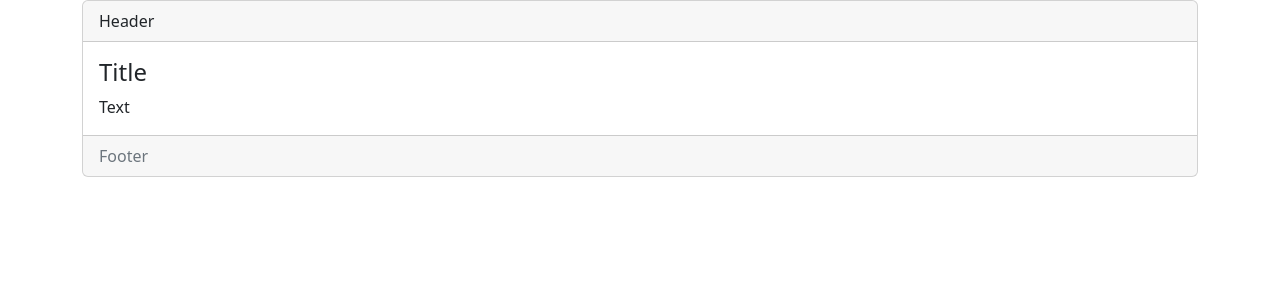
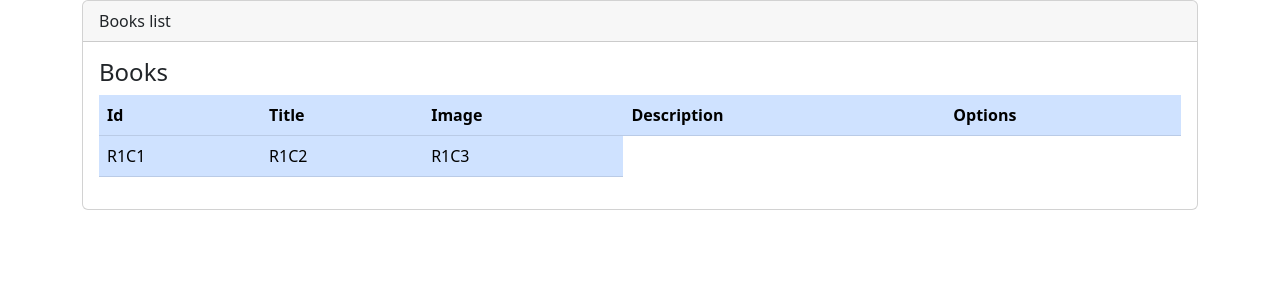
Before and after one commit to jpromanonet/djangoCrud, a Django app: page / in a window 1280 px wide. Shown: the part 56-356 px from the top of the page. Run offline with Django 4.2, Linux system fonts and the light colour scheme.

Commit message:
Index books section

```diff
--- a/sistema/libreria/templates/books/index.html
+++ b/sistema/libreria/templates/books/index.html
@@ -6,14 +6,31 @@
 
 <div class="card">
     <div class="card-header">
-        Header
+        Books list
     </div>
     <div class="card-body">
-        <h4 class="card-title">Title</h4>
-        <p class="card-text">Text</p>
-    </div>
-    <div class="card-footer text-muted">
-        Footer
+        <h4 class="card-title">Books</h4>
+        <div class="table-responsive">
+            <table class="table table-primary">
+                <thead>
+                    <tr>
+                        <th scope="col">Id</th>
+                        <th scope="col">Title</th>
+                        <th scope="col">Image</th>
+                        <th scope="col">Description</th>
+                        <th scope="col">Options</th>
+                    </tr>
+                </thead>
+                <tbody>
+                    <tr class="">
+                        <td scope="row">R1C1</td>
+                        <td>R1C2</td>
+                        <td>R1C3</td>
+                    </tr>
+                </tbody>
+            </table>
+        </div>
+
     </div>
 </div>
 
```
